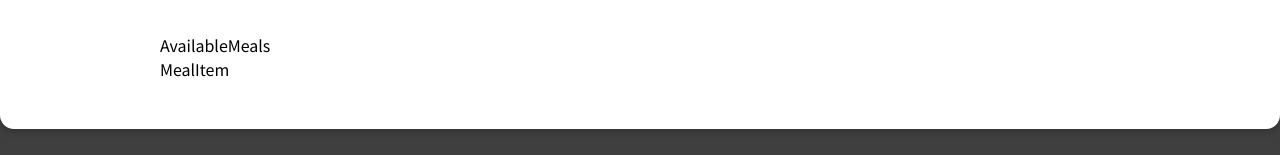
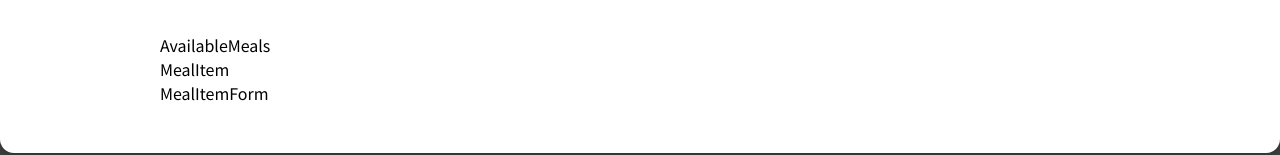
Before and after one commit to MrJouts/u-react-the-complete-guide, a React (Vite) app in the folder food-delivery-app/: page / in a window 1280 px wide. Shown: the part 415-570 px from the top of the page. Built offline with nearby package versions, Linux system fonts and the light colour scheme.

Commit message:
added mealItemForm component

```diff
--- a/food-delivery-app/src/components/MealItem/MealItem.tsx
+++ b/food-delivery-app/src/components/MealItem/MealItem.tsx
@@ -1,7 +1,13 @@
 import classes from "MealItem.module.scss";
+import MealItemForm from "../MealItemForm/MealItemForm";
 
 const MealItem = () => {
-  return <div>MealItem</div>;
+  return (
+    <div>
+      MealItem
+      <MealItemForm />
+    </div>
+  );
 };
 
 export default MealItem;
--- /dev/null
+++ b/food-delivery-app/src/components/MealItemForm/MealItemForm.module.scss
@@ -0,0 +1,20 @@
+.form {
+  text-align: right;
+}
+
+.form button {
+  font: inherit;
+  cursor: pointer;
+  background-color: #8a2b06;
+  border: 1px solid #8a2b06;
+  color: white;
+  padding: 0.25rem 2rem;
+  border-radius: 20px;
+  font-weight: bold;
+}
+
+.form button:hover,
+.form button:active {
+  background-color: #641e03;
+  border-color: #641e03;
+}
--- /dev/null
+++ b/food-delivery-app/src/components/MealItemForm/MealItemForm.tsx
@@ -0,0 +1,7 @@
+import classes from "./MealItemForm.module.scss";
+
+const MealItemForm = () => {
+  return <div>MealItemForm</div>;
+};
+
+export default MealItemForm;
```
